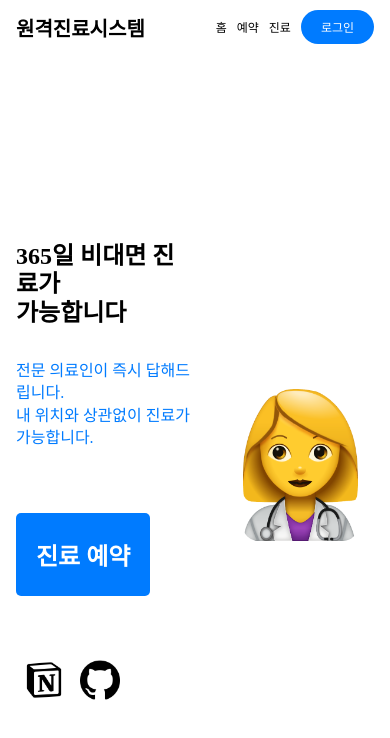
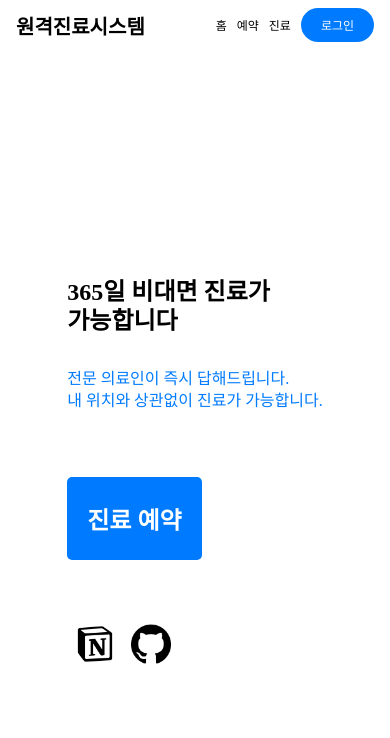
Before and after one commit to hanium-team-ADAS/frontend, a React (Create React App) app: page / in a window 390 px wide. Shown: the top 738 px of the page. Built offline with nearby package versions, Linux system fonts and the light colour scheme.

Commit message:
style: Add media queries for responsive design
- patientAppt.css : Moved calendar below makeAppt on smaller screens.
- Set display: none for home.css's heroImg on smaller screens.
- Adjusted TreatPage to display a full-screen request message on smaller screens.

resolves: #5

```diff
--- a/src/components/Treatment/TreatPage.jsx
+++ b/src/components/Treatment/TreatPage.jsx
@@ -22,6 +22,7 @@ const StyledTakeTemp = styled(TakeTemp)`
 const TreatPage = () => {
     return (
         <div className="treatPage">
+            <div className='warnning-text'>화면이 너무 작습니다.<br/>전체화면으로 변경하세요.</div>
             <div className='leftSide'>
                 <OppVideo />
                 <div className="buttons">
--- a/src/styles/hero.css
+++ b/src/styles/hero.css
@@ -6,7 +6,7 @@
 
   .hero-text {
     color: #000;
-    font-size: clamp(1.5rem, 5vw, 3rem);
+    font-size: clamp(1.5rem, 5vw, 2.9rem);
     font-weight: 700;
     line-height: 1.2;
     margin-bottom: 2rem;
@@ -39,3 +39,9 @@
     height: auto;
     transition: transform 0.3s;
   }
+
+  @media (max-width: 600px) {
+    .hero {
+        width: 100%;
+    }
+}
--- a/src/styles/home.css
+++ b/src/styles/home.css
@@ -19,11 +19,16 @@
 .doctorImg {
     max-width: 100%;
     height: auto;
-    border-radius: 15px;
 }
 
-@media (max-width: 768px) {
+@media (min-width: 600px) {
     .home {
         gap: 2rem;
     }
 }
+
+@media (max-width: 600px) {
+    .heroImg {
+        display: none;
+    }
+}
--- a/src/styles/navbar.css
+++ b/src/styles/navbar.css
@@ -1,13 +1,13 @@
 .nav {
     position: fixed;
     top: 0;
-    left: 0;
     width: 100%;
+    background-color: #fff;
     display: flex;
     justify-content: space-between;
     align-items: center;
-    padding: 20px 2rem;
-    z-index: 1000;  /* 다른 요소들보다 위에 표시 */
+    padding: 1rem 2rem;
+    z-index: 1000;
   }
 
   .nav-logo {
@@ -42,9 +42,9 @@
     color: #fff;
   }
 
-  @media (max-width: 768px) {
+  @media (max-width: 800px) {
     .nav {
-      padding: 10px 1rem;
+      padding: 0.5rem 1rem;
     }
 
     .nav-logo {
--- a/src/styles/patientAppt.css
+++ b/src/styles/patientAppt.css
@@ -17,3 +17,17 @@
     background-color: #f9f9f9;
     box-shadow: 0 4px 8px rgba(0, 0, 0, 0.1);
   }
+
+  @media (max-width: 800px) {
+    .patientAppt {
+      display: flex;
+      flex-direction: column;
+      justify-content:center;
+      margin-top: 28rem;
+      padding-bottom: 20px;
+    }
+
+    .makeAppt, .calendar {
+      width: 100%;
+    }
+}
--- a/src/styles/treatPage.css
+++ b/src/styles/treatPage.css
@@ -34,3 +34,19 @@
 .buttons button:hover {
     background: #0056b3;
 }
+
+.warnning-text {
+    display: none;
+}
+
+@media (max-width: 1000px) {
+    .leftSide, .rightSide {
+        display: none;
+    }
+
+    .warnning-text {
+        display: flex;
+        color: #000;
+        font-size: 2rem;
+    }
+}
```
